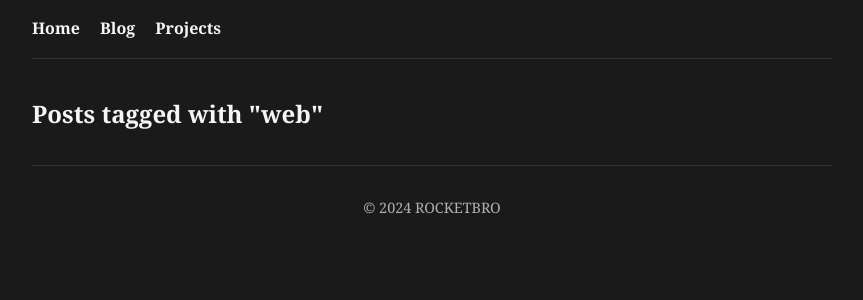
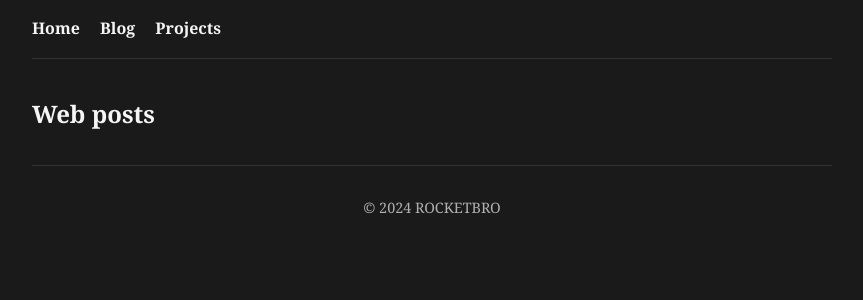
Before and after one commit to rocketbro/rocketbro.github.io, a Jekyll site: the page built from tags/web.md, in a window 1280 px wide. Shown: the top 300 px of the page, without its empty margins (208-1071 px from the left). Built offline with Jekyll 4.4.1, drawn with Linux system fonts in a browser that asks for light colours.

Commit message:
update tag layout to use display name

```diff
--- a/_layouts/tag.html
+++ b/_layouts/tag.html
@@ -3,7 +3,7 @@ layout: default
 title: Posts tagged with "{{ page.tag }}"
 ---
 
-<h2>Posts tagged with "{{ page.tag }}"</h2>
+<h2>{{ site.tag_names[page.tag] | default: page.tag }} posts</h2>
 <ul>
   {% for post in site.posts %}
     {% if post.tags contains page.tag %}
```
